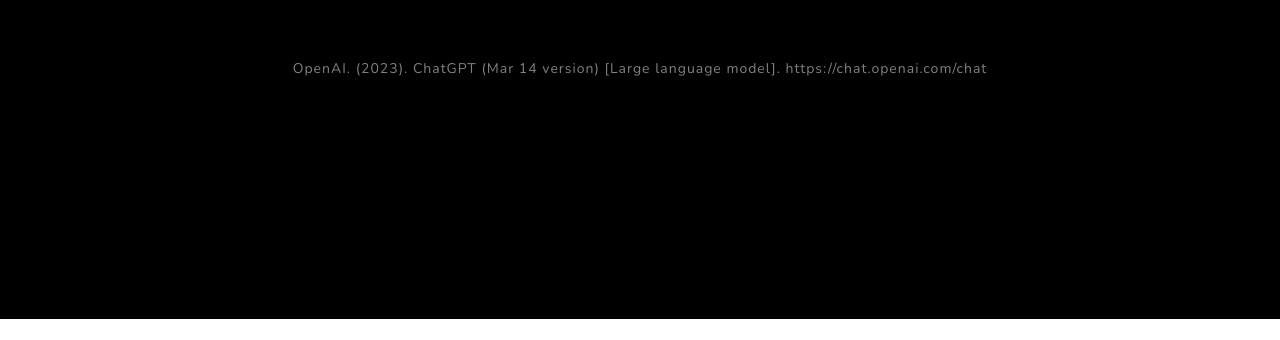
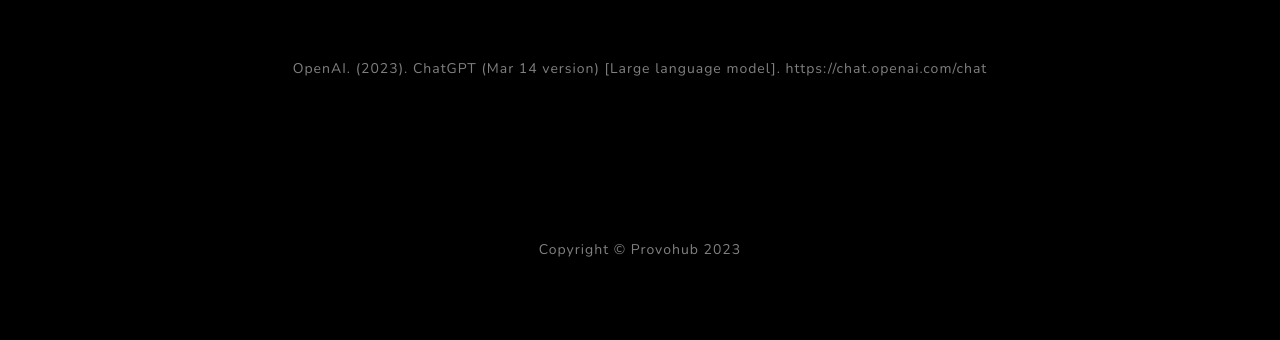
Before and after one commit to Provohub/provo, a plain HTML site: page index.html in a window 1280 px wide. Shown: the part 4986-5326 px from the top of the page. Before the commit the page ends 5305 px from the top, so only its background shows below. Drawn offline with nearby package versions, Linux system fonts and the light colour scheme.

Commit message:
Update index.html

```diff
--- a/index.html
+++ b/index.html
@@ -197,7 +197,7 @@
         </section>
         <!-- Footer-->
         <footer class="footer bg-black small text-center text-white-50"><div class="container px-4 px-lg-5">OpenAI. (2023). ChatGPT (Mar 14 version) [Large language model]. https://chat.openai.com/chat</div></div></footer>
-        <footer class="footer bg-black small text-center text-white-50"><div class="container px-4 px-lg-5"></footer>
+        <footer class="footer bg-black small text-center text-white-50"><div class="container px-4 px-lg-5">Copyright &copy; Provohub 2023</footer>
         <!-- Bootstrap core JS-->
         <script src="https://cdn.jsdelivr.net/npm/bootstrap@5.2.3/dist/js/bootstrap.bundle.min.js"></script>
         <!-- Core theme JS-->
```
